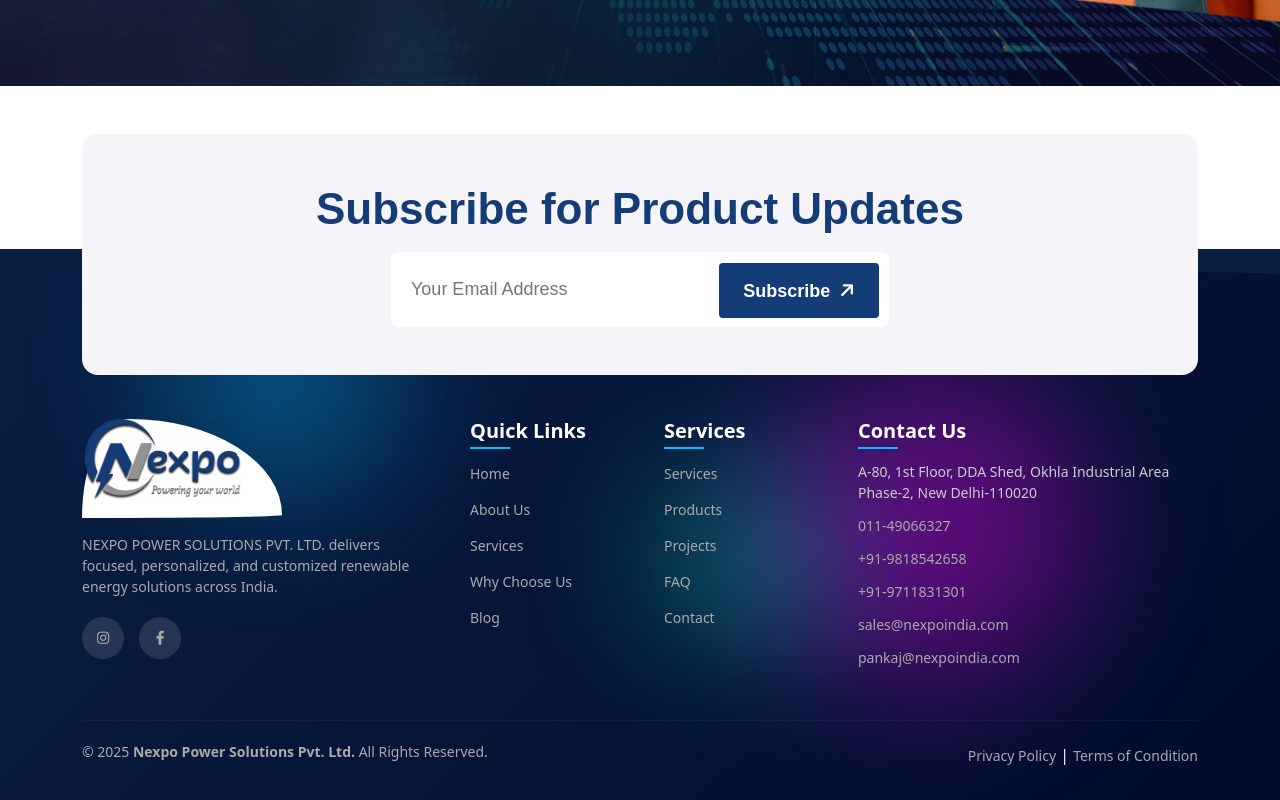
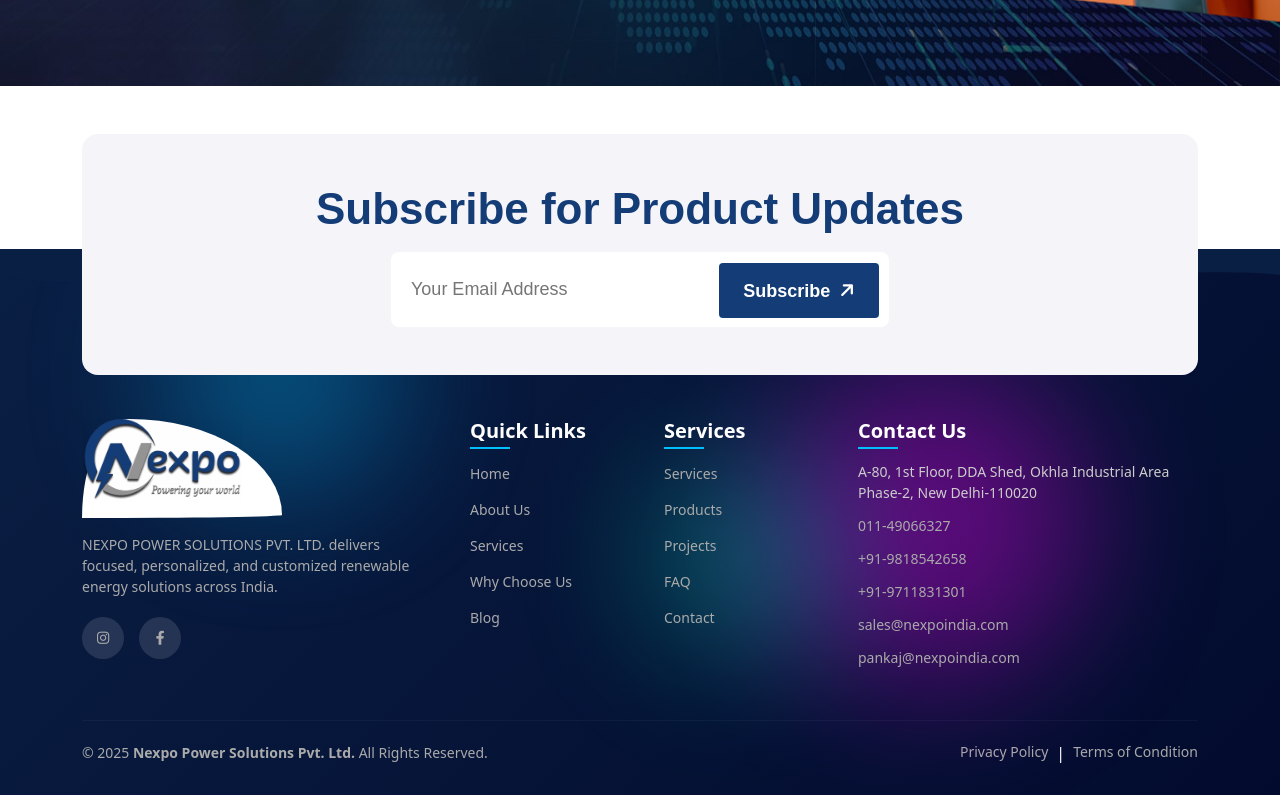
Before and after one commit to Sumit-Chouhan-786/nexpro, a plain HTML site: page index.html in a window 1280 px wide. Shown: the part 8088-8888 px from the top of the page. Drawn offline with Linux system fonts and the light colour scheme; animation ran at ten frames a second; a web font is replaced by a local one.

Commit message:
footer update

```diff
--- a/index.html
+++ b/index.html
@@ -1359,15 +1359,19 @@
     <hr class="footer-line">
 
  <!-- Copyright -->
-    <div class="d-flex flex-wrap justify-content-between align-items-center text-center">
-      <p class="mb-2">
+<div class="d-flex flex-column flex-sm-row justify-content-center justify-content-sm-between align-items-center text-center gap-2">
+
+  <p class="mb-0">
     © <span id="current_Year"></span>
     <strong>Nexpo Power Solutions Pvt. Ltd.</strong> All Rights Reserved.
   </p>
-      <div>
-        <a href="#">Privacy Policy</a> |
+
+  <div class="d-flex justify-content-center gap-2">
+    <a href="#">Privacy Policy</a>
+    <span>|</span>
     <a href="#">Terms of Condition</a>
   </div>
+
 </div>
 
   </div>
```
Lines whose indentation alone changed are shown as unchanged.
